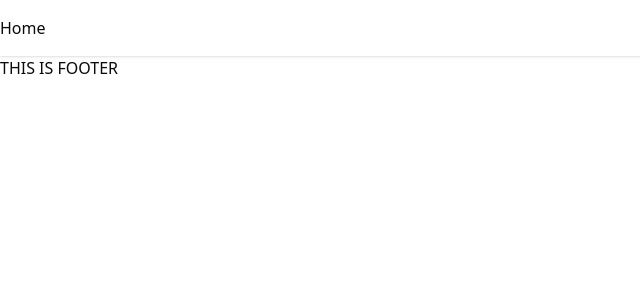
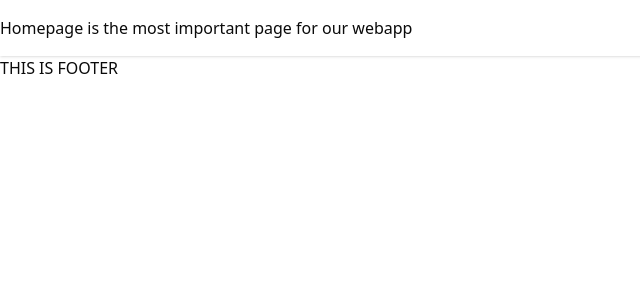
Before and after one commit to Niranjan1Praveen/DropConnect-Development, a Next.js app in the folder client/: page / in a window 1280 px wide. Shown: the top 300 px of the page, without its empty margins (0-640 px from the left). Built offline with nearby package versions, Linux system fonts and the light colour scheme.

Commit message:
UPDATED BY VAIBHAV

```diff
--- a/client/src/components/Header.js
+++ b/client/src/components/Header.js
@@ -6,7 +6,7 @@ import Image from "next/image";
 export default function Header() {
   return (
     <header className="flex items-center justify-between py-4 w-full shadow-sm z-50 section-p">
-      Home
+      Homepage is the most important page for our webapp
     </header>
   );
 }
```
